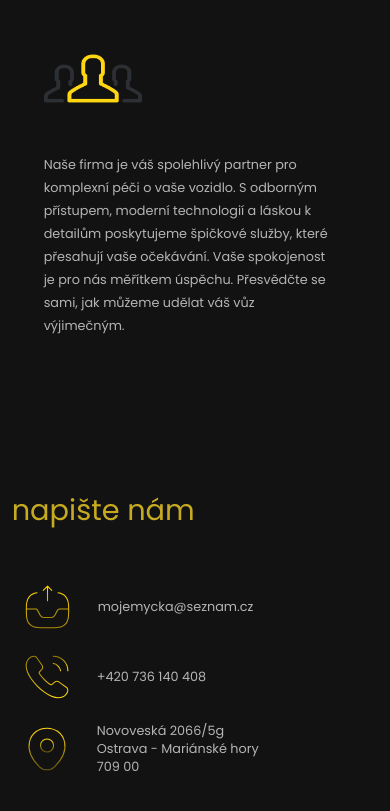
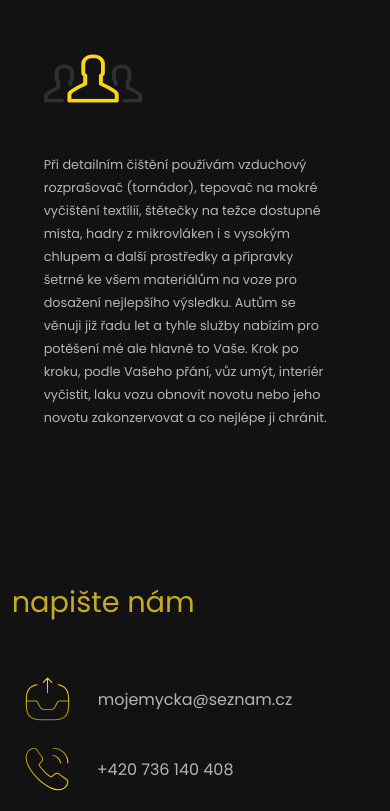
Before and after one commit to malyrudy/mojeMycka, a website: page index.html in a window 390 px wide. Shown: the part 3000-3811 px from the top of the page. Drawn offline with nearby package versions, Linux system fonts and the light colour scheme.

Commit message:
scroll reveal u darkoveho poukazu a last item u spodni navigace

```diff
--- a/index.html
+++ b/index.html
@@ -193,7 +193,11 @@
                 <h2>o nás</h2>
                 <div class="about-us-content">
                     <img src="./images/users.png" alt="users">
-                    <p>Naše firma je váš spolehlivý partner pro komplexní péči o vaše vozidlo. S odborným přístupem, moderní technologií a láskou k detailům poskytujeme špičkové služby, které přesahují vaše očekávání. Vaše spokojenost je pro nás měřítkem úspěchu. Přesvědčte se sami, jak můžeme udělat váš vůz výjimečným.</p>
+                    <!-- <p>Naše firma je váš spolehlivý partner pro komplexní péči o vaše vozidlo. S odborným přístupem, moderní technologií a láskou k detailům poskytujeme špičkové služby, které přesahují vaše očekávání. Vaše spokojenost je pro nás měřítkem úspěchu. Přesvědčte se sami, jak můžeme udělat váš vůz výjimečným.</p> -->
+                    <p>
+                        Při detailním čištění používám vzduchový rozprašovač (tornádor), tepovač na mokré vyčištění textílií, štětečky na težce dostupné místa, hadry z mikrovláken i s vysokým chlupem a další prostředky a přípravky šetrné ke všem materiálům na voze pro dosažení nejlepšího výsledku.
+                        Autům se věnuji již řadu let a tyhle služby nabízím pro potěšení mé ale hlavně to Vaše. Krok po kroku, podle Vašeho přání, vůz umýt, interiér vyčistit, laku vozu obnovit novotu nebo jeho novotu zakonzervovat a co nejlépe ji chránit.
+                    </p>
                 </div>
             </section>
             <section id="contact">
@@ -227,7 +231,7 @@
                                 </linearGradient>
                                 </defs>
                             </svg>
-                            mojemycka@seznam.cz
+                            <a href="mailto:mojemycka@seznam.cz">mojemycka@seznam.cz</a>
                         </p>
                         <p class="mobile-number">
                             <svg width="70" height="70" viewBox="0 0 70 70" fill="none" xmlns="http://www.w3.org/2000/svg">
@@ -244,7 +248,7 @@
                                 </linearGradient>
                                 </defs>
                             </svg>
-                            +420 736 140 408
+                            <a href="tel:+420746140408">+420 736 140 408</a>
                         </p>
                         <p class="my-address">
                             <svg width="70" height="70" viewBox="0 0 70 70" fill="none" xmlns="http://www.w3.org/2000/svg">
@@ -285,7 +289,7 @@
                         <li><a href="./index.html#reviews">recenze.</a></li>
                         <li><a href="./index.html#about-us">o nás.</a></li>
                         <li><a href="./galerie.html">galerie.</a></li>
-                        <li><a href="#">dárkový poukaz.</a></li>
+                        <li><a href="./darkovy_poukaz.html">dárkový poukaz.</a></li>
                         <li><a href="./index.html#contact" class="btn">kontakt.</a></li>
                     </ul>
                 </div>
--- a/script.js
+++ b/script.js
@@ -38,6 +38,11 @@ ScrollReveal().reveal('.gallery-description-header', { origin: "top" });
 ScrollReveal().reveal('.done-services', { origin: "left" });
 ScrollReveal().reveal('.carousel', { origin: "bottom" });
 
+// Dárkový poukaz Scroll reveal
+ScrollReveal().reveal('#darkovy_poukaz .information', { origin: "left" });
+ScrollReveal().reveal('.darkovy-poukaz-item h3', { origin: "bottom" });
+ScrollReveal().reveal('.darkovy-poukaz-item img', { origin: "right" });
+
 // Stažení dárkového poukazu
 var imagePaths = ['./images/dárkový_poukaz1.jpg', './images/dárkový_poukaz2.jpg', './images/dárkový_poukaz3.jpg', './images/dárkový_poukaz4.jpg'];
 
--- a/styles/index.css
+++ b/styles/index.css
@@ -924,6 +924,14 @@ footer .copyright-notice {
         width: 100%;
     }
 
+    #contact .contact-content .my-contact-info p {
+        transition: all 0.35s linear;
+    }
+
+    #contact .contact-content .my-contact-info p:hover {
+        color: var(--yellow);
+    }
+
     #contact .contact-content .my-contact-info svg {
         height: 50px;
     }
@@ -941,8 +949,12 @@ footer .copyright-notice {
         margin-bottom: 1rem;
     }
 
-    .footer-nav ul {
-        gap: .4rem;
+    .footer-nav ul li:last-child a {
+        padding: .5rem 1rem;
+    }
+
+    .footer-nav ul li:last-child a:hover {
+        color: rgb(102, 99, 99);
     }
 
     footer .sledujte-nas h5 {
@@ -958,7 +970,6 @@ footer .copyright-notice {
         font-size: .7rem;
         text-align: left;
     }
-
 }
 
 /* Dárkový poukaz */
```
